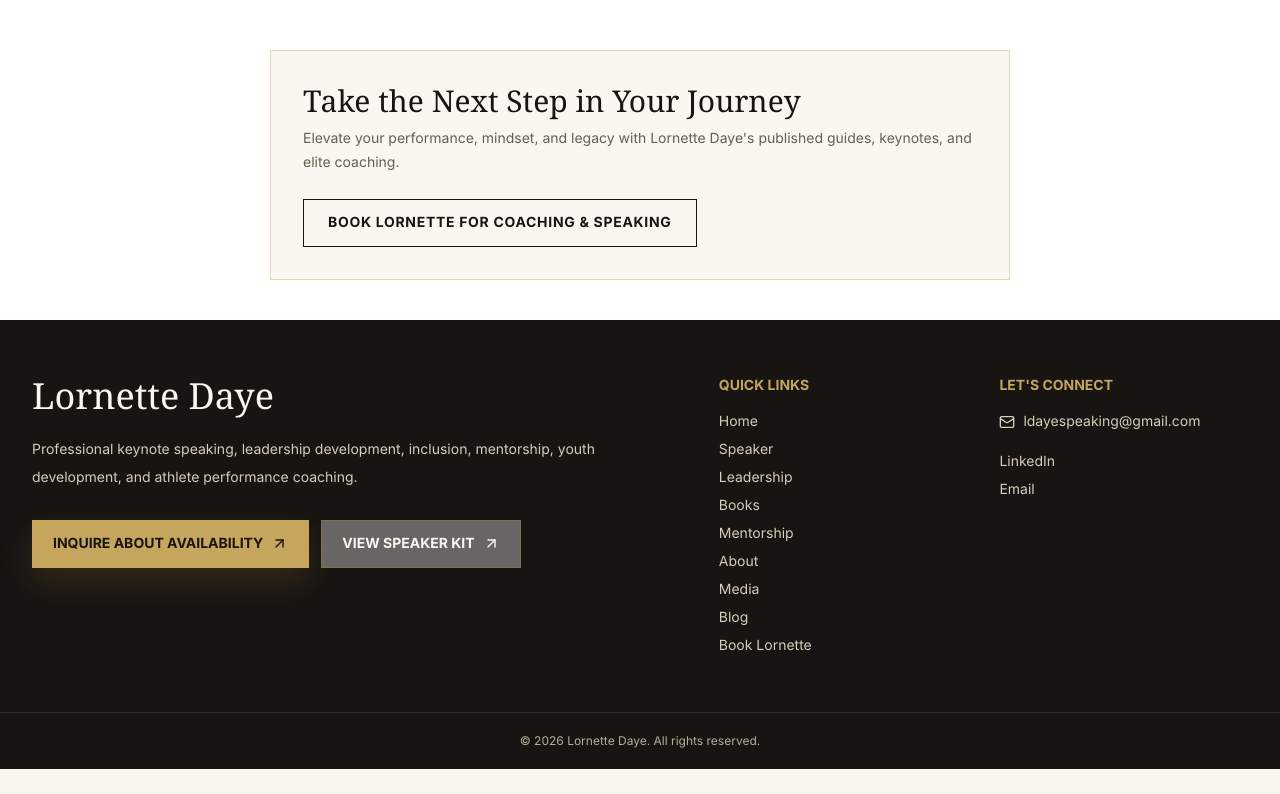
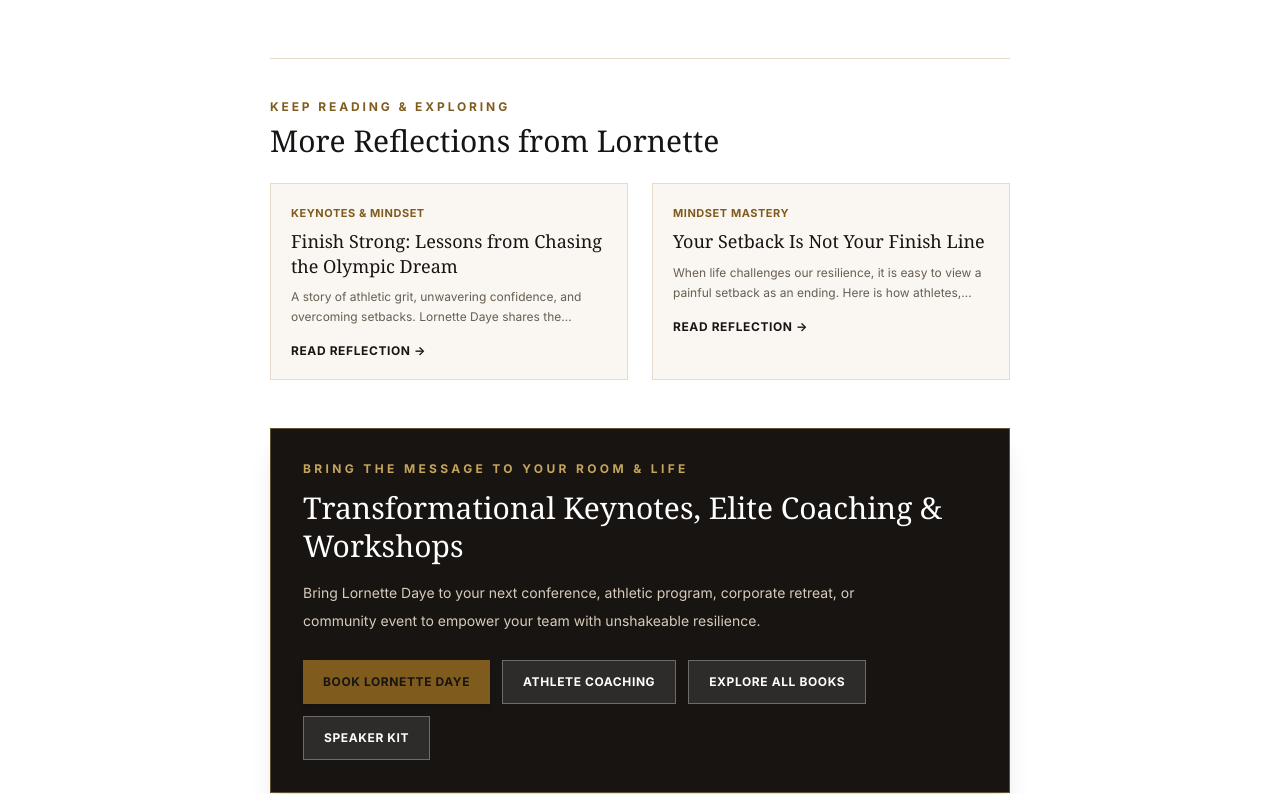
Before and after one commit to zrt219/ld-2-0-website, a Next.js app: page /blog/embrace-new-beginnings in a window 1280 px wide. Shown: the part 2028-2822 px from the top of the page. Before the commit the page ends 2797 px from the top, so only its background shows below. Built offline with nearby package versions, Linux system fonts and the light colour scheme; no server answers.

Commit message:
Pin Finish Strong at top of blog and add comprehensive engagement CTAs & related posts to all blog detail pages

```diff
--- a/src/app/blog/[slug]/page.tsx
+++ b/src/app/blog/[slug]/page.tsx
@@ -101,13 +101,19 @@ export default async function BlogPostPage({ params }: BlogPostPageProps) {
             </div>
           ) : null}
 
-          {/* Action CTAs */}
-          <div className="mt-12 border border-[rgba(198,165,92,0.4)] bg-[var(--ivory)] p-6 sm:p-8">
-            <h3 className="font-serif text-2xl text-[var(--ink)] sm:text-3xl">
-              Take the Next Step in Your Journey
+          {/* End-of-Blog Actions & CTA */}
+          <div className="mt-14 space-y-12">
+            {/* Purchase CTA if available */}
+            {post.amazonUrl || post.purchaseUrl ? (
+              <div className="border border-[rgba(198,165,92,0.5)] bg-[#faf6ee] p-6 sm:p-8">
+                <p className="text-xs font-bold uppercase tracking-[0.24em] text-[var(--gold-dark)]">
+                  Published Guide & Book
+                </p>
+                <h3 className="mt-2 font-serif text-2xl text-[var(--ink)] sm:text-3xl">
+                  Get Your Copy of {post.title.split(":")[0]}
                 </h3>
                 <p className="mt-2 text-sm leading-6 text-[#675d50]">
-              Elevate your performance, mindset, and legacy with Lornette Daye&apos;s published guides, keynotes, and elite coaching.
+                  Deepen your growth with actionable blueprints, daily reflection prompts, and enduring wisdom.
                 </p>
                 <div className="mt-6 flex flex-col gap-3 sm:flex-row sm:items-center">
                   {post.amazonUrl ? (
@@ -130,12 +136,82 @@ export default async function BlogPostPage({ params }: BlogPostPageProps) {
                       Buy Digital Edition
                     </a>
                   ) : null}
+                </div>
+              </div>
+            ) : null}
+
+            {/* Related Posts to Keep Reader Engaged */}
+            <div className="border-t border-[var(--line)] pt-10">
+              <p className="text-xs font-bold uppercase tracking-[0.24em] text-[var(--gold-dark)]">
+                Keep Reading & Exploring
+              </p>
+              <h3 className="mt-2 font-serif text-2xl text-[var(--ink)] sm:text-3xl">
+                More Reflections from Lornette
+              </h3>
+              <div className="mt-6 grid gap-6 sm:grid-cols-2">
+                {posts
+                  .filter((p) => p.slug !== post.slug)
+                  .slice(0, 2)
+                  .map((relatedPost) => (
+                    <a
+                      key={relatedPost.slug}
+                      href={`/blog/${relatedPost.slug}`}
+                      className="group flex flex-col overflow-hidden border border-[var(--line)] bg-[#faf7f2] p-5 transition hover:-translate-y-1 hover:border-[var(--champagne)] hover:shadow-md"
+                    >
+                      <span className="text-[11px] font-bold uppercase tracking-wider text-[var(--gold-dark)]">
+                        {relatedPost.category}
+                      </span>
+                      <h4 className="mt-2 font-serif text-lg leading-snug text-[var(--ink)] group-hover:text-[var(--gold-dark)]">
+                        {relatedPost.title}
+                      </h4>
+                      <p className="mt-2 line-clamp-2 text-xs leading-5 text-[#675d50]">
+                        {relatedPost.excerpt}
+                      </p>
+                      <span className="mt-4 inline-flex items-center text-xs font-bold uppercase tracking-wider text-[var(--ink)] group-hover:underline">
+                        Read reflection →
+                      </span>
+                    </a>
+                  ))}
+              </div>
+            </div>
+
+            {/* Site Engagement Banner */}
+            <div className="border border-[rgba(198,165,92,0.42)] bg-[var(--ink)] p-8 text-[var(--ivory)] shadow-xl">
+              <p className="text-xs font-bold uppercase tracking-[0.28em] text-[var(--champagne)]">
+                Bring the Message to Your Room & Life
+              </p>
+              <h3 className="mt-3 font-serif text-3xl leading-tight text-white">
+                Transformational Keynotes, Elite Coaching & Workshops
+              </h3>
+              <p className="mt-4 max-w-xl text-sm leading-7 text-[#d8cdbb]">
+                Bring Lornette Daye to your next conference, athletic program, corporate retreat, or community event to empower your team with unshakeable resilience.
+              </p>
+              <div className="mt-6 flex flex-wrap gap-3">
                 <a
                   href="/book"
-                className="inline-flex min-h-12 items-center justify-center border border-[var(--ink)] bg-transparent px-6 py-3 text-center text-sm font-bold uppercase tracking-wider text-[var(--ink)] transition hover:bg-[var(--ink)] hover:text-[var(--ivory)]"
+                  className="inline-flex min-h-11 items-center justify-center bg-[var(--gold-dark)] px-5 py-2.5 text-xs font-bold uppercase tracking-wider text-[var(--ink)] shadow-md transition hover:bg-[var(--champagne)]"
                 >
-                Book Lornette for Coaching & Speaking
+                  Book Lornette Daye
                 </a>
+                <a
+                  href="/athlete-coaching"
+                  className="inline-flex min-h-11 items-center justify-center border border-white/30 bg-white/10 px-5 py-2.5 text-xs font-bold uppercase tracking-wider text-white transition hover:bg-white/20"
+                >
+                  Athlete Coaching
+                </a>
+                <a
+                  href="/books"
+                  className="inline-flex min-h-11 items-center justify-center border border-white/30 bg-white/10 px-5 py-2.5 text-xs font-bold uppercase tracking-wider text-white transition hover:bg-white/20"
+                >
+                  Explore All Books
+                </a>
+                <a
+                  href="/speaker-kit"
+                  className="inline-flex min-h-11 items-center justify-center border border-white/30 bg-white/10 px-5 py-2.5 text-xs font-bold uppercase tracking-wider text-white transition hover:bg-white/20"
+                >
+                  Speaker Kit
+                </a>
+              </div>
             </div>
           </div>
         </article>
--- a/src/content/site.ts
+++ b/src/content/site.ts
@@ -755,6 +755,60 @@ export const categories = [
 
 export const posts: Post[] = [
   {
+    slug: "finish-strong-chasing-the-olympic-dream",
+    title: "Finish Strong: Lessons from Chasing the Olympic Dream",
+    excerpt:
+      "A story of athletic grit, unwavering confidence, and overcoming setbacks. Lornette Daye shares the mindsets that transform fierce competition into a legacy of lasting impact.",
+    category: "Keynotes & Mindset",
+    date: "2026-08-04",
+    author: "Lornette Daye",
+    readTime: "5 min read",
+    image: {
+      src: "/books/finish-strong-main-cover.png",
+      alt: "Finish Strong: Chasing the Olympic Dream book cover artwork by Lornette Daye.",
+      caption: "A story of resilience. A message of confidence. A legacy of impact.",
+      aspect: "aspect-[2/3]",
+      crop: "object-contain",
+    },
+    body: {
+      intro: [
+        "Every dream worth pursuing will test your resolve. On the track, as a Canadian National Sprint Champion chasing the Olympic dream, I learned that victory isn't determined when you're feeling fresh—it is forged in the final 50 meters when your lungs burn and every impulse tells you to quit.",
+        "Finish Strong is my personal memoir and strategic framework. It details how to maintain focus when facing heartbreaks, injuries, and setbacks, transforming life's hardest trials into your greatest strength.",
+      ],
+      sections: [
+        {
+          heading: "Key Mindsets for Finishing Strong",
+          paragraphs: [
+            "Whether you are striving for business breakthroughs, recovery, or athletic excellence, these principles apply across every arena.",
+          ],
+          bullets: [
+            {
+              label: "The Final Push",
+              text: "How to summon deep internal power when you feel like giving up.",
+            },
+            {
+              label: "Overcoming Heartbreak",
+              text: "Rebuilding your game plan after missing a long-sought goal.",
+            },
+            {
+              label: "Unwavering Confidence",
+              text: "Believing in your preparation even when standing against elite odds.",
+            },
+          ],
+        },
+        {
+          heading: "Passing the Torch of Impact",
+          paragraphs: [
+            "Your story doesn't end when the race is over; it begins when you use your experience to coach, mentor, and inspire others to run their own race with conviction.",
+          ],
+        },
+      ],
+      conclusion: [
+        "It doesn't matter how you started your season or where you fell. What matters is how you finish. Finish strong!",
+      ],
+    },
+  },
+  {
     slug: "your-setback-is-not-your-finish-line",
     title: "Your Setback Is Not Your Finish Line",
     excerpt:
@@ -1321,60 +1375,6 @@ export const posts: Post[] = [
       ],
       conclusion: [
         "Stand tall, step into your responsibility, and lead with balance and purpose.",
-      ],
-    },
-  },
-  {
-    slug: "finish-strong-chasing-the-olympic-dream",
-    title: "Finish Strong: Lessons from Chasing the Olympic Dream",
-    excerpt:
-      "A story of athletic grit, unwavering confidence, and overcoming setbacks. Lornette Daye shares the mindsets that transform fierce competition into a legacy of lasting impact.",
-    category: "Keynotes & Mindset",
-    date: "2026-08-03",
-    author: "Lornette Daye",
-    readTime: "5 min read",
-    image: {
-      src: "/books/finish-strong-main-cover.png",
-      alt: "Finish Strong: Chasing the Olympic Dream book cover artwork by Lornette Daye.",
-      caption: "A story of resilience. A message of confidence. A legacy of impact.",
-      aspect: "aspect-[2/3]",
-      crop: "object-contain",
-    },
-    body: {
-      intro: [
-        "Every dream worth pursuing will test your resolve. On the track, as a Canadian National Sprint Champion chasing the Olympic dream, I learned that victory isn't determined when you're feeling fresh—it is forged in the final 50 meters when your lungs burn and every impulse tells you to quit.",
-        "Finish Strong is my personal memoir and strategic framework. It details how to maintain focus when facing heartbreaks, injuries, and setbacks, transforming life's hardest trials into your greatest strength.",
-      ],
-      sections: [
-        {
-          heading: "Key Mindsets for Finishing Strong",
-          paragraphs: [
-            "Whether you are striving for business breakthroughs, recovery, or athletic excellence, these principles apply across every arena.",
-          ],
-          bullets: [
-            {
-              label: "The Final Push",
-              text: "How to summon deep internal power when you feel like giving up.",
-            },
-            {
-              label: "Overcoming Heartbreak",
-              text: "Rebuilding your game plan after missing a long-sought goal.",
-            },
-            {
-              label: "Unwavering Confidence",
-              text: "Believing in your preparation even when standing against elite odds.",
-            },
-          ],
-        },
-        {
-          heading: "Passing the Torch of Impact",
-          paragraphs: [
-            "Your story doesn't end when the race is over; it begins when you use your experience to coach, mentor, and inspire others to run their own race with conviction.",
-          ],
-        },
-      ],
-      conclusion: [
-        "It doesn't matter how you started your season or where you fell. What matters is how you finish. Finish strong!",
       ],
     },
   },
```
Lines whose indentation alone changed are shown as unchanged.
